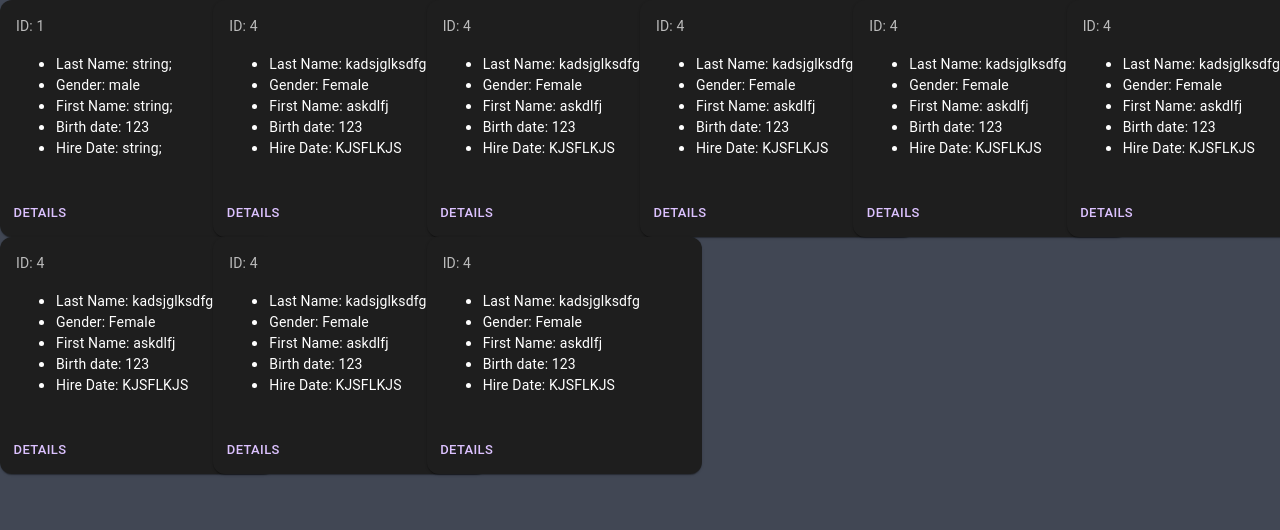
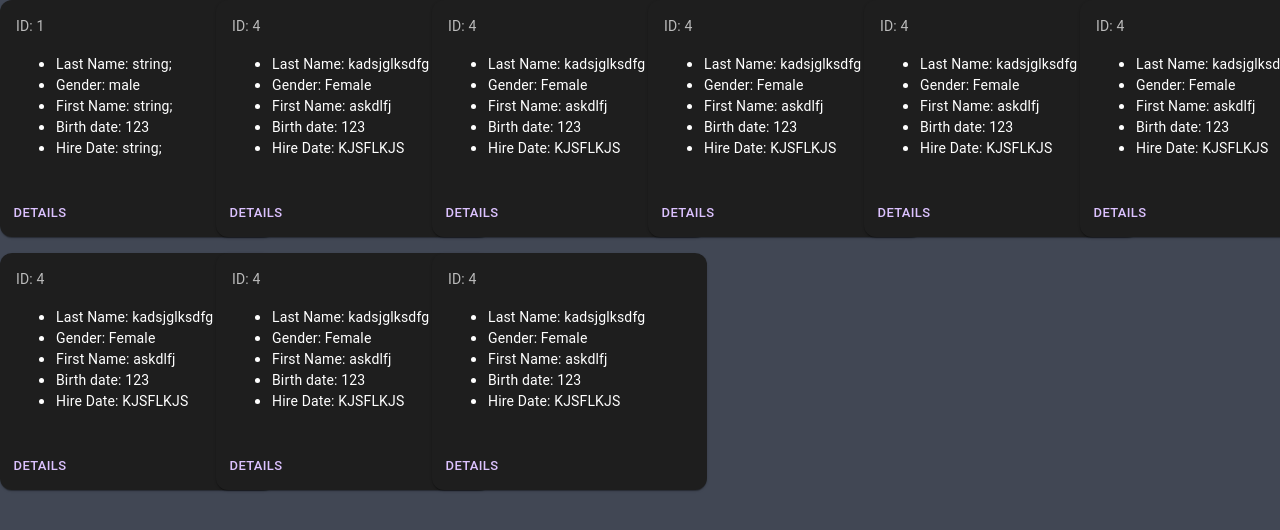
Before and after one commit to mimasala/2022uK294_MiStr_Employee, a React (Vite) app: page /employee in a window 1280 px wide. Shown: the top 530 px of the page. Built offline with nearby package versions, Linux system fonts and the light colour scheme.

Commit message:
changed login

```diff
--- a/src/components/pages/AllEmployees.tsx
+++ b/src/components/pages/AllEmployees.tsx
@@ -1,7 +1,6 @@
 import { createTheme, Grid, ThemeProvider } from "@mui/material";
 import React, { useEffect } from "react";
-import { getEmployees } from "../../API/getEmployeeJSON";
-import Employee from "../../employeeModel/EmployeeModel";
+import Employee from "../employee/Employee";
 import EmployeeDisplayCard from "../molecules/EmployeeDisplayCard";
 
 const theme = createTheme({
@@ -99,7 +98,7 @@ const AllEmployees = () => {
 
   return (
     <ThemeProvider theme={theme}>
-      <Grid container wrap="wrap">
+      <Grid container sx={{flexGrow:1}} spacing={2}>
         {employees.map((emplo:Employee) => (
           <Grid item xs={2}>
             <EmployeeDisplayCard employee={emplo} />
```
Also changed, not shown: src/employeeModel/EmployeeModel.ts (deleted, +0 -8 lines), src/employeeModel/EmployeeService.ts (deleted).
